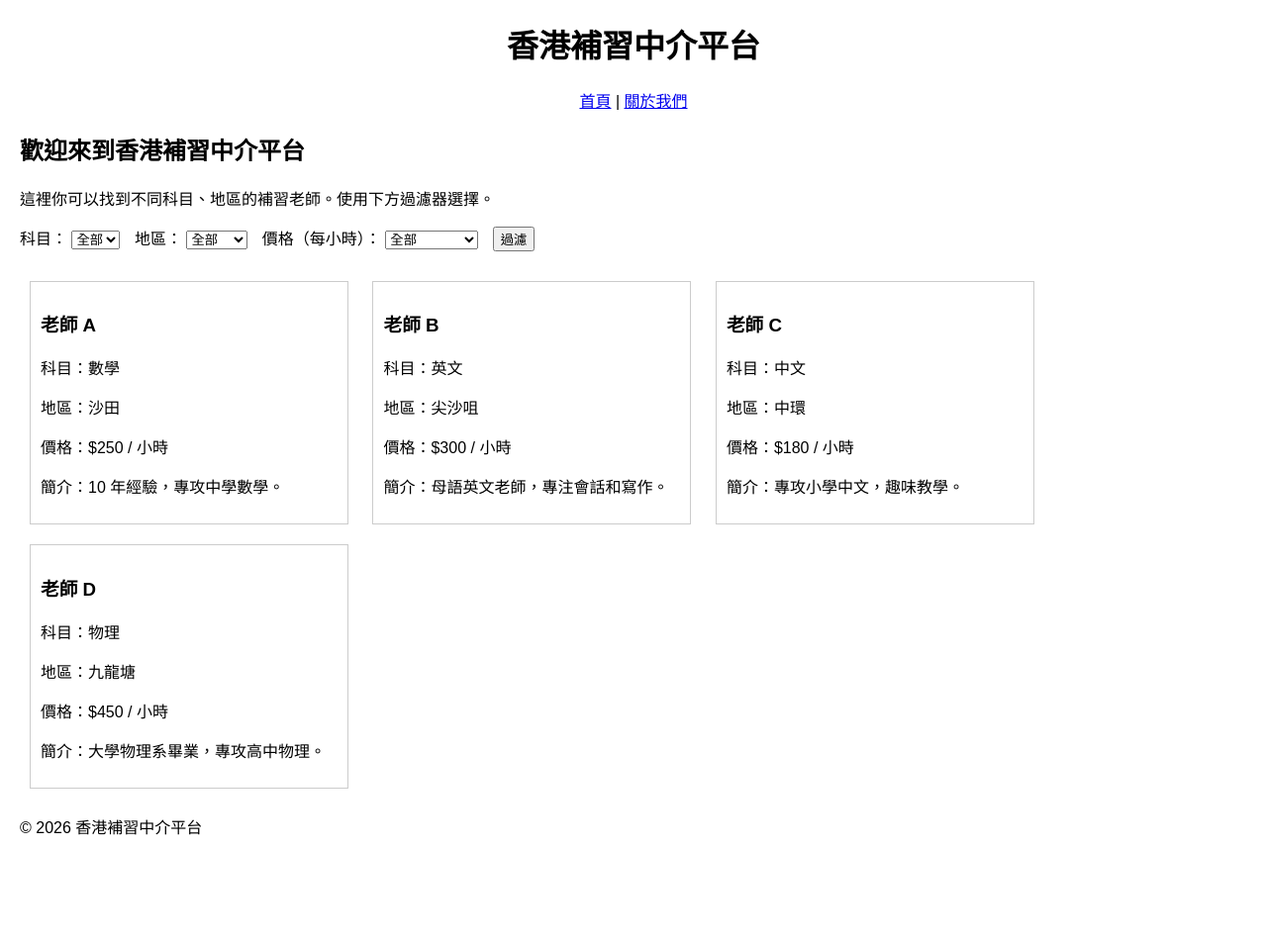
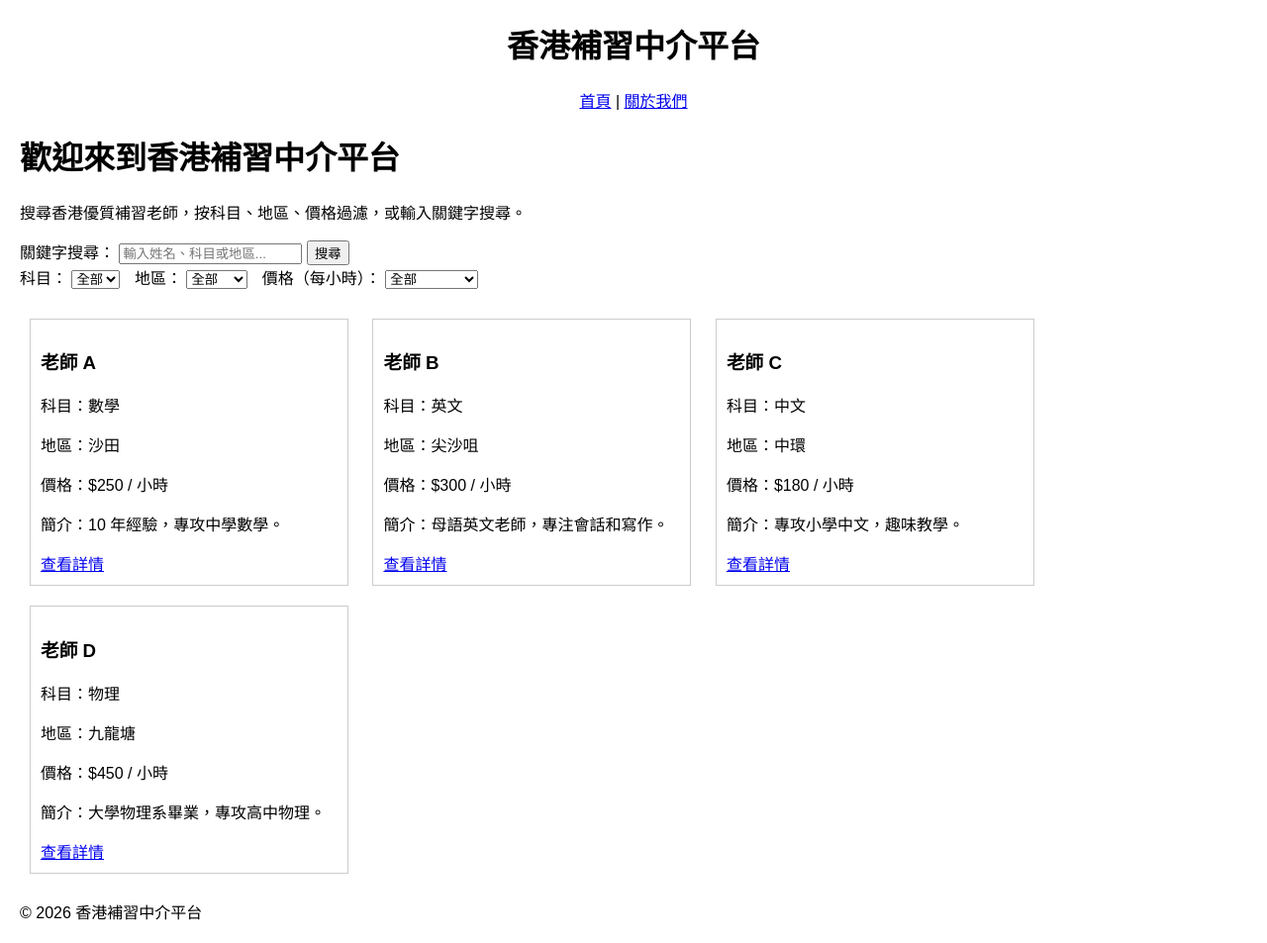
Before and after one commit to TING-G520/github.io, a Jekyll site: the page built from index.html, in a window 1280 px wide. Shown: the whole page at 99% size. Built offline with Jekyll 4.4.1, drawn with Linux system fonts in a browser that asks for light colours; before the commit the page ends 900 px from its top, so only the background shows below that.

Commit message:
Update index.html

```diff
--- a/index.html
+++ b/index.html
@@ -1,8 +1,14 @@
 ---
 layout: default
 ---
-<h2>歡迎來到香港補習中介平台</h2>
-<p>這裡你可以找到不同科目、地區的補習老師。使用下方過濾器選擇。</p>
+<h1>歡迎來到香港補習中介平台</h1>
+<p>搜尋香港優質補習老師，按科目、地區、價格過濾，或輸入關鍵字搜尋。</p>
+
+<div id="search-bar">
+  <label>關鍵字搜尋：</label>
+  <input type="text" id="keyword-search" placeholder="輸入姓名、科目或地區...">
+  <button onclick="filterTutors()">搜尋</button>
+</div>
 
 <div id="filters">
   <label>科目：</label>
@@ -30,18 +39,17 @@ layout: default
     <option value="medium">$200 - $400</option>
     <option value="high">高於 $400</option>
   </select>
-
-    <button onclick="filterTutors()">過濾</button>
 </div>
 
 <div id="tutor-list">
   {% for tutor in site.data.tutors %}
-    <div class="tutor-card" data-subject="{{ tutor.subject }}" data-area="{{ tutor.area }}" data-price="{{ tutor.price }}">
+  <div class="tutor-card" data-subject="{{ tutor.subject }}" data-area="{{ tutor.area }}" data-price="{{ tutor.price }}" data-keywords="{{ tutor.name | downcase }} {{ tutor.subject | downcase }} {{ tutor.area | downcase }}">
     <h3>{{ tutor.name }}</h3>
     <p>科目：{{ tutor.subject }}</p>
     <p>地區：{{ tutor.area }}</p>
     <p>價格：${{ tutor.price }} / 小時</p>
     <p>簡介：{{ tutor.bio }}</p>
+    <a href="/tutor/{{ tutor.name | slugify }}">查看詳情</a>  <!-- 連結到個人頁 -->
   </div>
   {% endfor %}
 </div>
```
Also changed, not shown: other parts of index.html (+3 -0 lines). Lines whose indentation alone changed are shown as unchanged.
